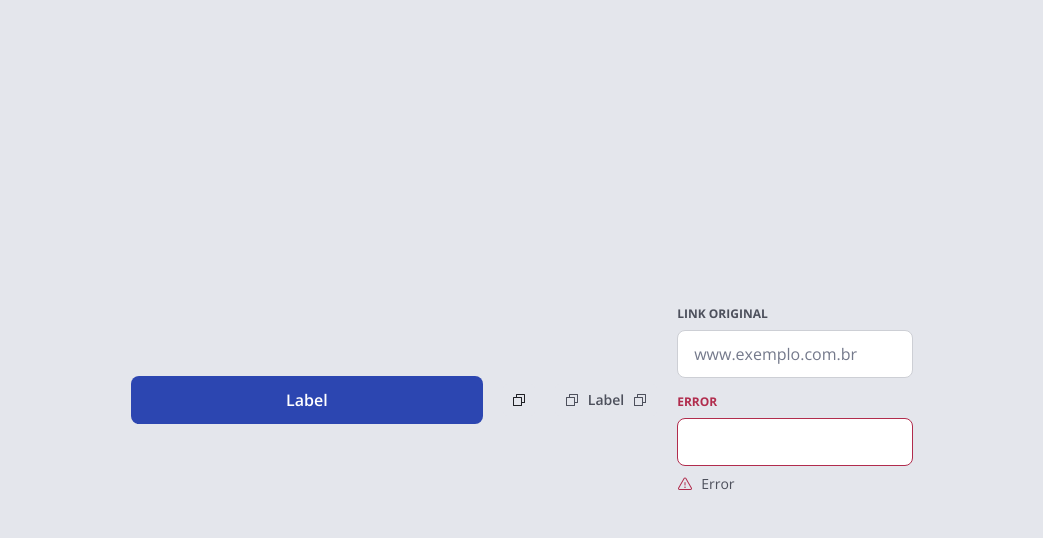
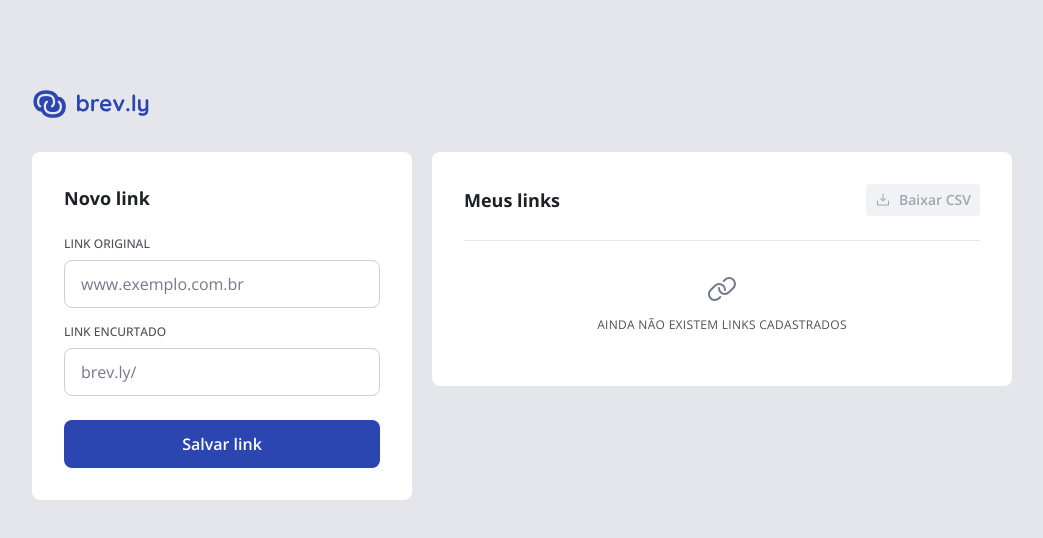
Before and after one commit to lucaspmv/ftr-challenges, a React (Vite) app in the folder brevly/web/: page /404 in a window 1280 px wide. Shown: the top 538 px of the page, without its empty margins (118-1161 px from the left). Built offline with nearby package versions, Linux system fonts and the light colour scheme.

Commit message:
feat(brevly-web): add home page

```diff
--- a/brevly/web/src/app.tsx
+++ b/brevly/web/src/app.tsx
@@ -1,26 +1,9 @@
-import { CopyIcon } from '@phosphor-icons/react/dist/ssr'
-import { Button } from './components/ui/button'
-import { IconButton } from './components/ui/icon-button'
-import { Input } from './components/ui/input'
+import { Home } from './pages/home'
 
 export function App() {
   return (
-    <main className="h-dvh flex items-center justify-center gap-5">
-      <Button>Label</Button>
-      <IconButton>
-        <CopyIcon />
-      </IconButton>
-      <Button
-        variant="secondary"
-        leftIcon={<CopyIcon />}
-        rightIcon={<CopyIcon />}
-      >
-        Label
-      </Button>
-      <div className="flex flex-col max-w-[300px] gap-4">
-        <Input label="link original" placeholder="www.exemplo.com.br" />
-        <Input label="Error" errorText="Error" />
-      </div>
+    <main className="h-dvh">
+      <Home />
     </main>
   )
 }
--- a/brevly/web/src/components/ui/Button.tsx
+++ b/brevly/web/src/components/ui/Button.tsx
@@ -59,6 +59,7 @@ export type ButtonProps = ComponentProps<'button'> &
     rightIcon?: ReactNode
   }
 
+// TODO: Remove size and handle responsiveness here
 export const Button = forwardRef<HTMLButtonElement, ButtonProps>(
   function Button(
     {
--- /dev/null
+++ b/brevly/web/src/components/ui/card.tsx
@@ -0,0 +1,26 @@
+import type { ReactNode } from 'react'
+
+type CardProps = {
+  title?: string
+  action?: ReactNode
+  children: ReactNode
+  className?: string
+}
+
+export function Card({ title, action, children, className }: CardProps) {
+  return (
+    <section className={`rounded-lg bg-white p-6 md:p-8 ${className ?? ''}`}>
+      {(title || action) && (
+        <div className="mb-4 md:mb-6 flex items-center justify-between">
+          {title && (
+            <h2 className="text-md md:text-lg font-bold text-gray-600">
+              {title}
+            </h2>
+          )}
+          {action}
+        </div>
+      )}
+      {children}
+    </section>
+  )
+}
--- a/brevly/web/src/components/ui/input.tsx
+++ b/brevly/web/src/components/ui/input.tsx
@@ -5,7 +5,8 @@ import { tv, type VariantProps } from 'tailwind-variants'
 const textField = tv({
   slots: {
     root: 'flex flex-col w-full gap-y-2 group',
-    label: 'text-xs font-bold text-gray-500 group-focus-within:text-blue-base ',
+    label:
+      'text-xs font-medium group-focus-within:font-bold text-gray-500 group-focus-within:text-blue-base ',
     input:
       'w-full rounded-lg border-[1px] border-gray-300 ' +
       'bg-white text-gray-600 placeholder:text-gray-400 outline-none ' +
@@ -43,6 +44,7 @@ export type InputProps = NativeInput &
     errorText?: string
   }
 
+// TODO: Remove size and handle responsiveness here
 export const Input = forwardRef<HTMLInputElement, InputProps>(function Input(
   { label, error, errorText, className, id, size, ...rest },
   ref
--- /dev/null
+++ b/brevly/web/src/pages/home.tsx
@@ -0,0 +1,67 @@
+import { DownloadSimpleIcon, LinkIcon } from '@phosphor-icons/react/dist/ssr'
+import Logo from '../assets/svgs/Logo.svg'
+import { Button } from '../components/ui/button'
+import { Card } from '../components/ui/card'
+import { Input } from '../components/ui/input'
+
+export function Home() {
+  const handleCreate = (e: React.FormEvent) => {
+    e.preventDefault()
+  }
+
+  return (
+    <div className="h-full py-8 md:py-[88px] px-3">
+      <div className="mx-auto w-full max-w-[980px]">
+        <header className="mb-6 md:mb-8 flex justify-center md:justify-start">
+          <img src={Logo} alt="Brev.ly" className="h-6 md:h-8" />
+        </header>
+
+        <div className="flex flex-col md:flex-row gap-3 md:gap-5">
+          <Card title="Novo link" className="w-full md:max-w-[380px]">
+            <form onSubmit={handleCreate} className="space-y-4">
+              <Input
+                label="Link original"
+                placeholder="www.exemplo.com.br"
+                type="url"
+                required
+              />
+
+              <Input
+                label="Link encurtado"
+                placeholder="brev.ly/"
+                type="text"
+              />
+
+              <Button type="submit" className="mt-1 md:mt-2">
+                Salvar link
+              </Button>
+            </form>
+          </Card>
+
+          <Card
+            title="Meus links"
+            className="w-full md:max-w-[580px] h-[234px]"
+            action={
+              <Button
+                leftIcon={<DownloadSimpleIcon />}
+                variant="secondary"
+                disabled
+              >
+                Baixar CSV
+              </Button>
+            }
+          >
+            <div className="border-t-1 border-gray-200">
+              <div className="flex flex-col gap-3 items-center mt-8">
+                <LinkIcon size={32} className="text-gray-400" />
+                <p className="text-xs uppercase tracking-wide text-gray-500">
+                  Ainda não existem links cadastrados
+                </p>
+              </div>
+            </div>
+          </Card>
+        </div>
+      </div>
+    </div>
+  )
+}
```
